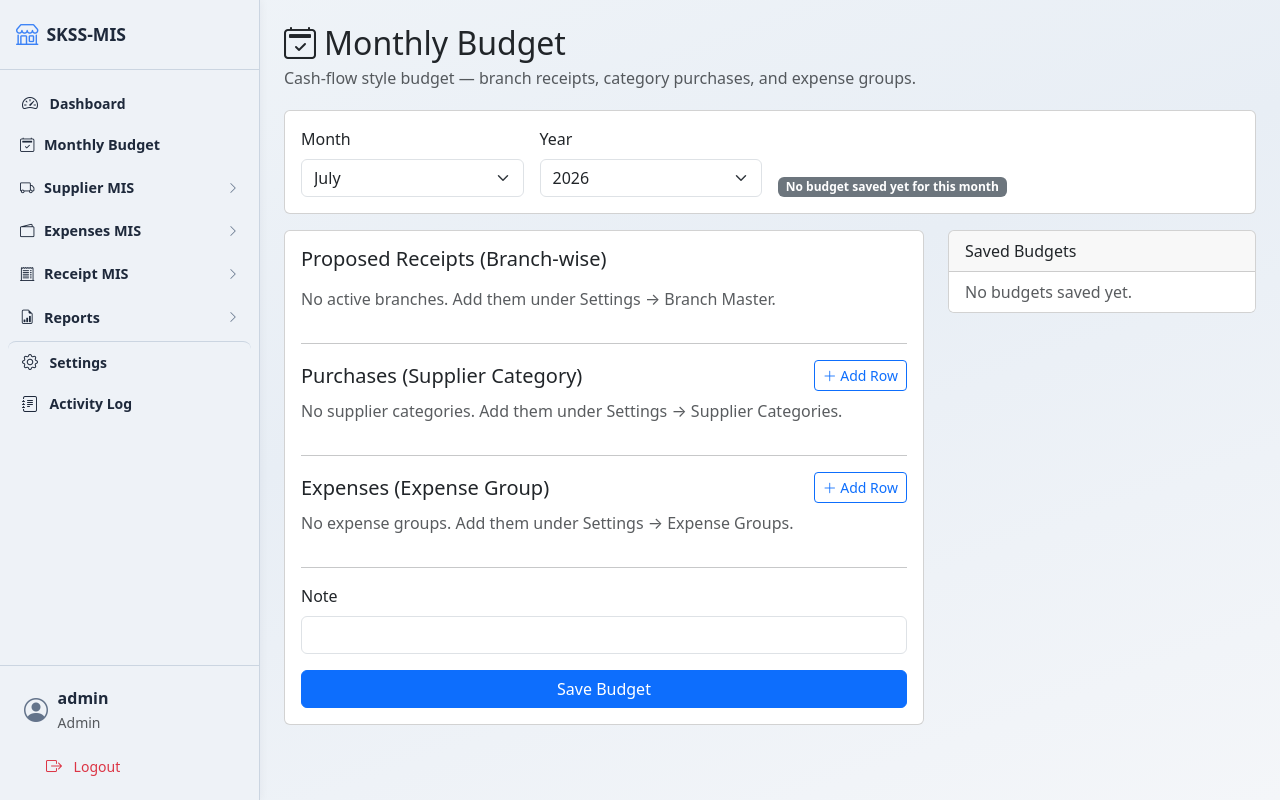
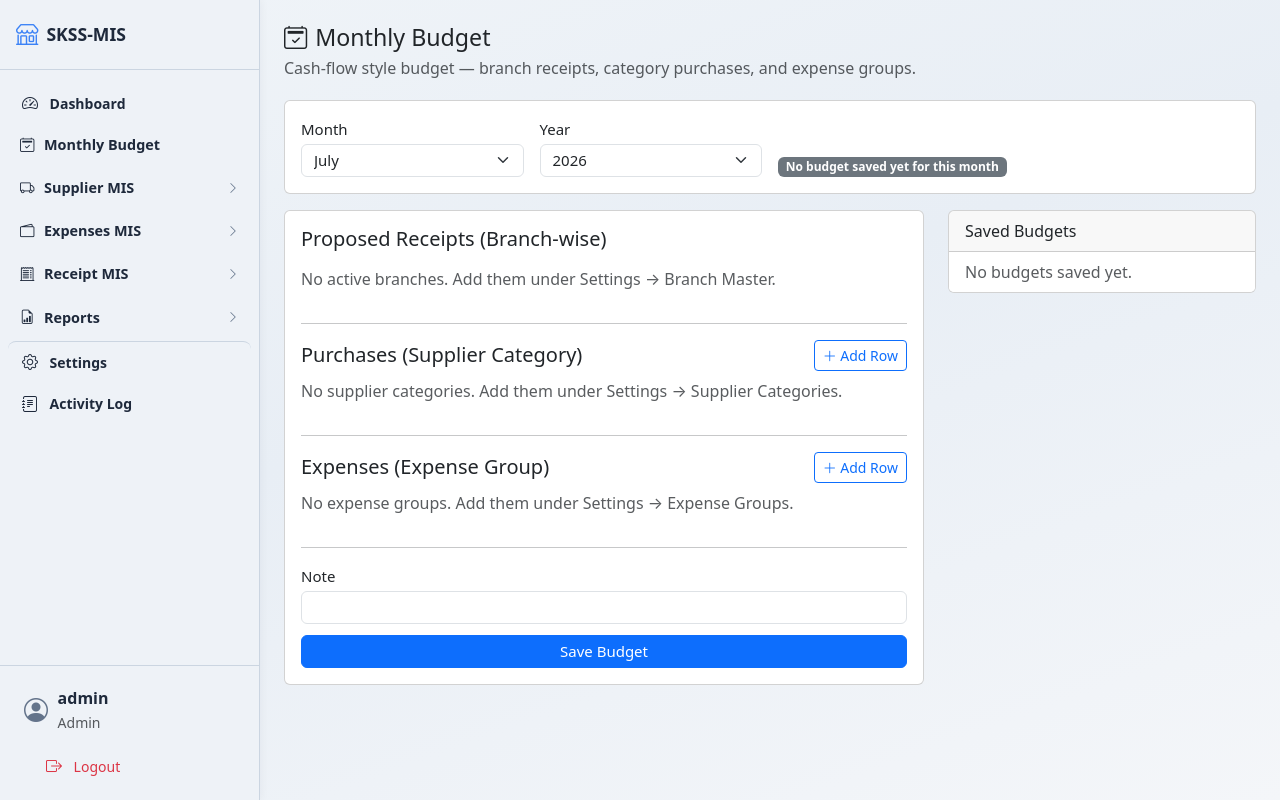
Before and after one commit to antonyedgar-coder/SKSS-MIS, a Flask app: page /entries/monthly-budget in a window 1280 px wide. Run offline with Flask 3, Linux system fonts and the light colour scheme; a user stored in the database is signed in.

```diff
--- a/app/static/css/style.css
+++ b/app/static/css/style.css
@@ -548,3 +548,64 @@ body.has-sidebar .main-wrapper {
 .tile-red { background: linear-gradient(135deg, #f87171, #ef4444); }
 .tile-slate { background: linear-gradient(135deg, #64748b, #475569); }
 .tile-blue { background: linear-gradient(135deg, #60a5fa, #3b82f6); }
+
+/* Compact entry forms & list tables
+   Form text: ~1pt smaller than Bootstrap default
+   Table text: ~2pt smaller; row height ~25% shorter */
+.main-content .form-label {
+  font-size: 0.9375rem; /* ~15px (−1pt from 16px) */
+  margin-bottom: 0.2rem;
+}
+
+.main-content .form-control,
+.main-content .form-select {
+  font-size: 0.9375rem;
+  padding-top: 0.28rem;
+  padding-bottom: 0.28rem;
+  min-height: calc(1.5em + 0.56rem + 2px);
+  line-height: 1.35;
+}
+
+.main-content .form-control-sm,
+.main-content .form-select-sm {
+  font-size: 0.875rem;
+  padding-top: 0.2rem;
+  padding-bottom: 0.2rem;
+}
+
+.main-content .mb-3:has(> .form-label),
+.main-content .mb-3:has(> .form-control),
+.main-content .mb-3:has(> .form-select) {
+  margin-bottom: 0.65rem !important;
+}
+
+.main-content .btn:not(.btn-sm) {
+  font-size: 0.9375rem;
+  padding: 0.28rem 0.75rem;
+}
+
+.main-content .table {
+  font-size: 0.875rem; /* ~14px (−2pt from 16px) */
+}
+
+.main-content .table > :not(caption) > * > * {
+  padding: 0.3rem 0.5rem; /* ~25% less than Bootstrap ~0.5rem vertical */
+  line-height: 1.3;
+}
+
+.main-content .table.table-sm > :not(caption) > * > * {
+  padding: 0.18rem 0.4rem;
+}
+
+.main-content .table thead th {
+  font-size: 0.8125rem; /* slightly smaller headers */
+  font-weight: 600;
+}
+
+.main-content .card-body form h5 {
+  font-size: 1rem; /* ~1pt smaller than Bootstrap h5 (~1.25rem) */
+}
+
+.main-content .page-header h2 {
+  font-size: 1.45rem;
+}
```
